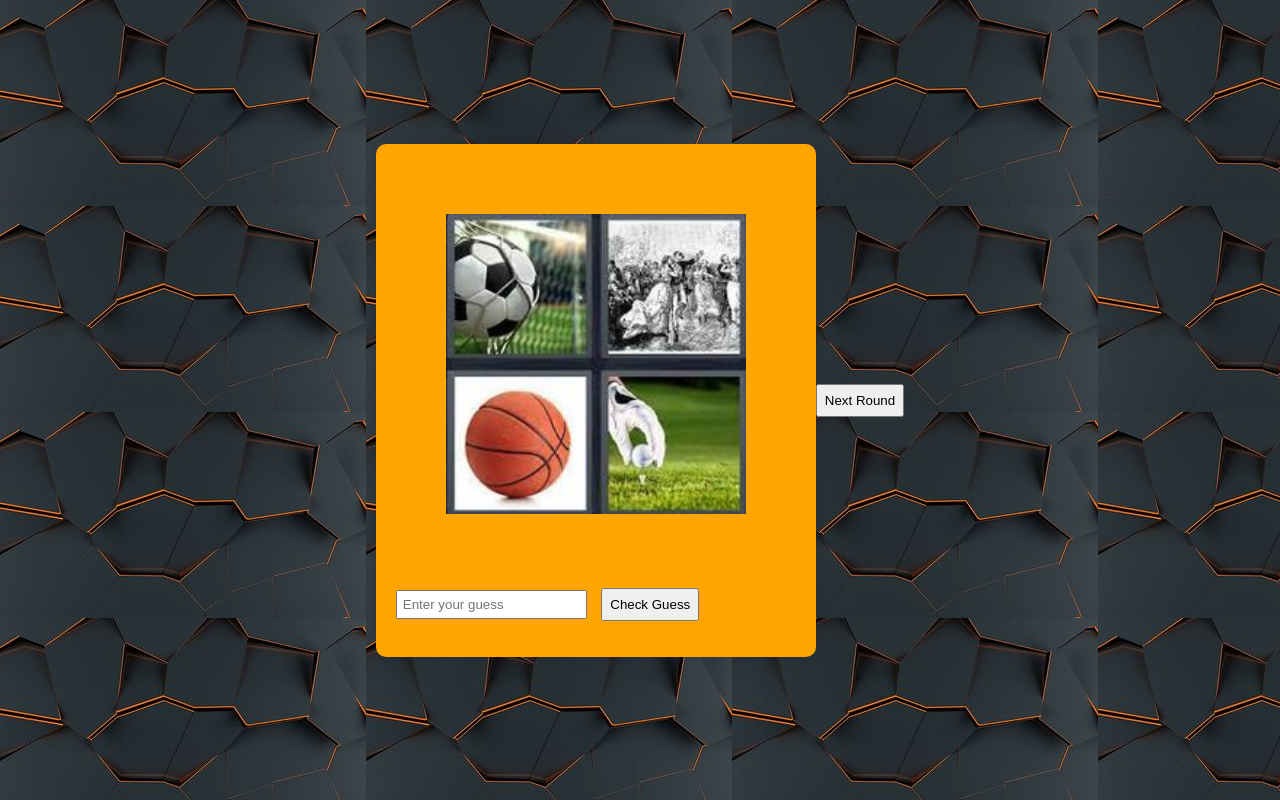
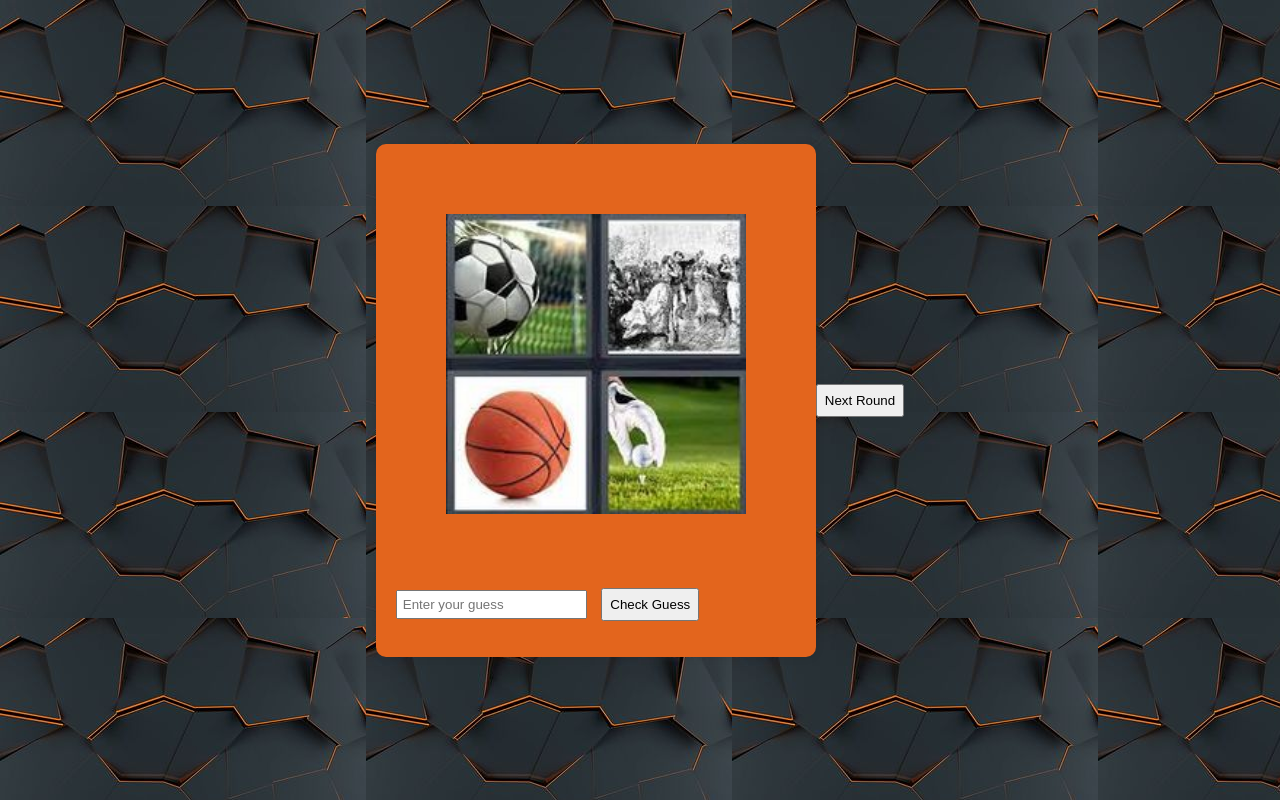
Before and after one commit to TanodSikio/polpotersjr, a plain HTML site: page index.html in a window 1280 px wide. Drawn offline with Linux system fonts and the light colour scheme.

Commit message:
Update polpot.css

```diff
--- a/polpot.css
+++ b/polpot.css
@@ -10,7 +10,7 @@ body {
 }
 
 #game-container {
-    background-color: orange;
+    background-color: #E3651D;
     padding: 20px;
     border-radius: 10px;
     box-shadow: 0 0 10px rgba(0, 0, 0, 0.1);
```
